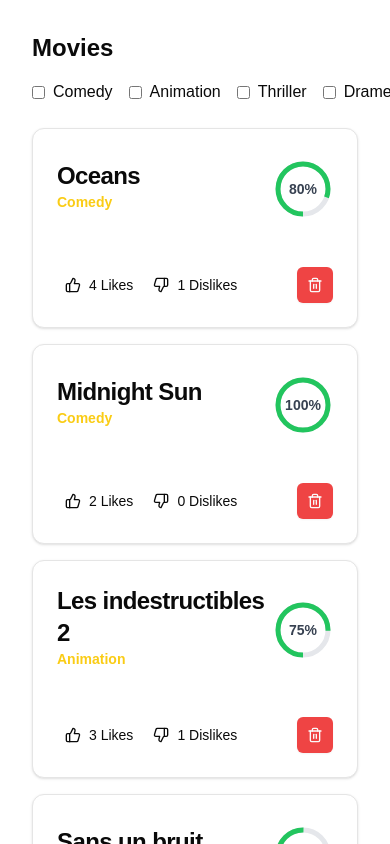
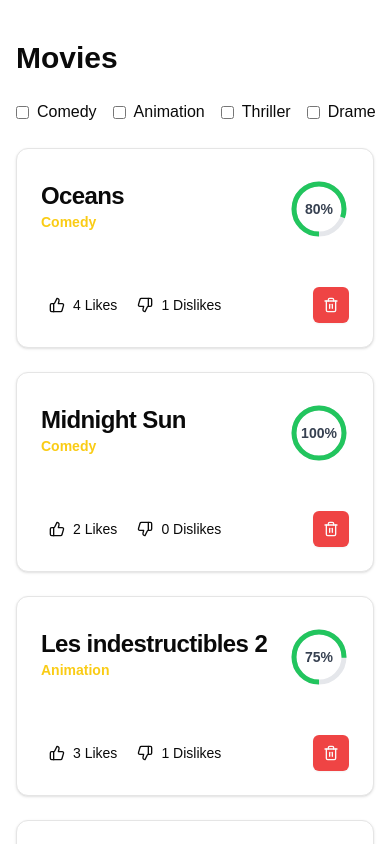
Before and after one commit to hamzabenarfa/react_interview_d-talk, a Next.js app: page /movie in a window 390 px wide. Shown: the top 844 px of the page. Built offline with nearby package versions, Linux system fonts and the light colour scheme.

Commit message:
Implement movie management features with Redux, including actions and reducer; update layout for improved responsiveness and add redirects

```diff
--- a/next.config.mjs
+++ b/next.config.mjs
@@ -1,4 +1,14 @@
 /** @type {import('next').NextConfig} */
-const nextConfig = {};
+const nextConfig = {
+    async redirects() {
+        return [
+            {
+                source: '/',
+                destination: '/movie',
+                permanent: true,
+            },
+        ];
+    }
+};
 
 export default nextConfig;
--- a/src/app/layout.tsx
+++ b/src/app/layout.tsx
@@ -2,7 +2,8 @@ import type { Metadata } from "next";
 import localFont from "next/font/local";
 import "./globals.css";
 import ReactQueryProvider from "@/providers/ReactQueryProvider";
-import StoreProvider from "@/providers/reduxProvider";
+
+import StoreProvider from "@/providers/ReduxProvider";
 
 const geistSans = localFont({
   src: "./fonts/GeistVF.woff",
--- a/src/app/movie/page.tsx
+++ b/src/app/movie/page.tsx
@@ -8,6 +8,7 @@ import MovieCard from "./_components/movie-card";
 import { CategoryFilter } from "./_components/category-filter";
 import LoadingMovie from "./_components/loading";
 import { ErrorState } from "./_components/error";
+
 export default function Movies() {
   const { moviesData, isLoading, error } = useMovies();
   const {
@@ -25,8 +26,9 @@ export default function Movies() {
   if (error) return <ErrorState message={error?.message} />;
 
   return (
-    <div className="p-8 md:mx-40 lg:mx-20">
-      <h1 className="text-2xl font-bold">Movies</h1>
+    <div className="min-h-screen py-10">
+      <div className="container mx-auto px-4 lg:px-0 max-w-7xl">
+        <h1 className="text-3xl font-bold text-left mb-6">Movies</h1>
 
         <CategoryFilter
           categories={categories}
@@ -34,9 +36,9 @@ export default function Movies() {
           setSelectedCategories={setSelectedCategories}
         />
 
-      <div className="grid grid-cols-1 md:grid-cols-2 lg:grid-cols-3 gap-4 mt-6">
+        <div className="grid grid-cols-1 sm:grid-cols-2 md:grid-cols-3 lg:grid-cols-4 gap-6 mt-6">
           {paginatedItems.map((movie) => (
-          <MovieCard key={movie.id} movie={movie} />
+            <MovieCard movie={movie} key={movie.id} />
           ))}
         </div>
 
@@ -47,5 +49,6 @@ export default function Movies() {
           prevPage={prevPage}
         />
       </div>
+    </div>
   );
 }
--- /dev/null
+++ b/src/redux/actions/moviesActions.ts
@@ -0,0 +1,17 @@
+import { PayloadAction } from "@reduxjs/toolkit";
+import { Movies } from "@/types/movie.type";
+
+export const setMovies = (movies: Movies[]): PayloadAction<Movies[]> => ({
+  type: "movies/setMovies",
+  payload: movies,
+});
+
+export const updateMovie = (movie: Movies): PayloadAction<Movies> => ({
+  type: "movies/updateMovie",
+  payload: movie,
+});
+
+export const deleteMovie = (id: string): PayloadAction<string> => ({
+  type: "movies/deleteMovie",
+  payload: id,
+});
--- a/src/redux/store.ts
+++ b/src/redux/store.ts
@@ -1,13 +1,12 @@
-import { configureStore } from '@reduxjs/toolkit'
-import movieReducer from './slices/movieSlice'
+import { configureStore } from "@reduxjs/toolkit";
+import moviesReducer from "./reducers/moviesReducer";
+
 export const makeStore = () => {
   return configureStore({
-    reducer: {  movies: movieReducer }
-  })
-}
+    reducer: { movies: moviesReducer },
+  });
+};
 
-// Infer the type of makeStore
-export type AppStore = ReturnType<typeof makeStore>
-// Infer the `RootState` and `AppDispatch` types from the store itself
-export type RootState = ReturnType<AppStore['getState']>
-export type AppDispatch = AppStore['dispatch']
+export type AppStore = ReturnType<typeof makeStore>;
+export type RootState = ReturnType<AppStore["getState"]>;
+export type AppDispatch = AppStore["dispatch"];
--- a/src/service/movies.service.ts
+++ b/src/service/movies.service.ts
@@ -1,6 +1,6 @@
 import { Movies } from "../types/movie.type";
 import { AppDispatch } from "@/redux/store";
-import { deleteMovie, setMovies, updateMovie } from "@/redux/slices/movieSlice";
+import { deleteMovie, setMovies, updateMovie } from "@/redux/actions/moviesActions";
 import { movies$ } from "../data/movies";
 
 class MoviesService {
```
Also changed, not shown: src/redux/reducers/moviesReducer.ts (renamed from src/redux/slices/movieSlice.ts, +8 -2 lines). Lines whose indentation alone changed are shown as unchanged.
